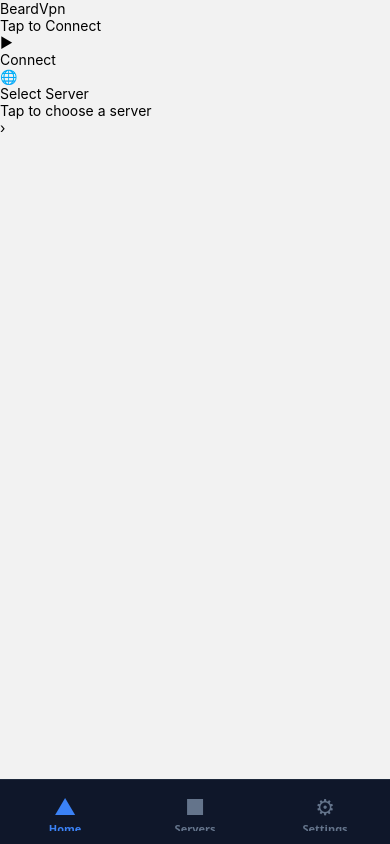
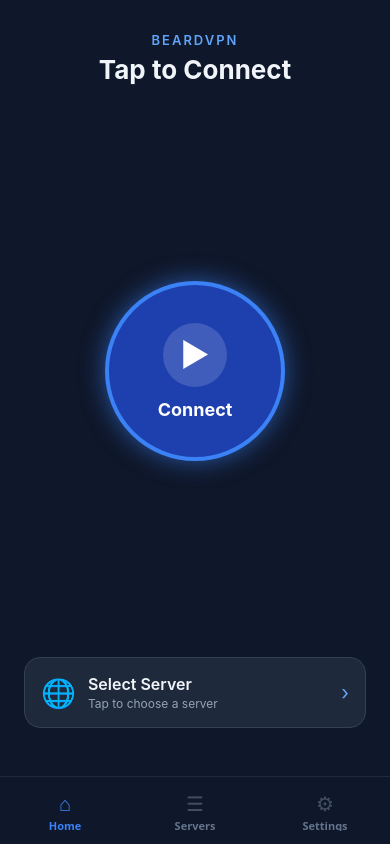
Before and after one commit to damilarealao/BeardVpn, a React Native app: screen / in a window 390 px wide. Built offline with nearby package versions, Linux system fonts and the light colour scheme; no server answers.

Commit message:
fix: NativeWind styling, SafeAreaProvider, full UI redesign, test pipeline

```diff
--- a/src/components/ConnectButton.tsx
+++ b/src/components/ConnectButton.tsx
@@ -1,5 +1,5 @@
-import React from 'react';
-import { View, Text, Pressable } from 'react-native';
+import React, { useEffect, useRef } from 'react';
+import { View, Text, Pressable, Animated } from 'react-native';
 import { VPNStatus } from '../types';
 
 interface ConnectButtonProps {
@@ -11,30 +11,28 @@
 export function ConnectButton({ status, onConnect, onDisconnect }: ConnectButtonProps) {
   const isConnected = status === 'connected';
   const isConnecting = status === 'connecting' || status === 'disconnecting';
-  const isTransitioning = status === 'disconnecting';
+  const pulseAnim = useRef(new Animated.Value(1)).current;
 
-  const bgColor = isConnected
-    ? 'bg-connected'
-    : isConnecting
-    ? 'bg-yellow-500'
-    : 'bg-vpn-800';
+  useEffect(() => {
+    if (isConnected) {
+      const pulse = Animated.loop(
+        Animated.sequence([
+          Animated.timing(pulseAnim, { toValue: 1.08, duration: 1500, useNativeDriver: true }),
+          Animated.timing(pulseAnim, { toValue: 1, duration: 1500, useNativeDriver: true }),
+        ])
+      );
+      pulse.start();
+      return () => pulse.stop();
+    } else {
+      pulseAnim.setValue(1);
+    }
+  }, [isConnected]);
 
-  const borderColor = isConnected
-    ? 'border-connected/50'
-    : isConnecting
-    ? 'border-yellow-500/50'
-    : 'border-vpn-600/50';
-
-  const label = isConnected
-    ? 'Connected'
-    : isTransitioning
-    ? 'Disconnecting...'
-    : isConnecting
-    ? 'Connecting...'
-    : 'Connect';
+  const bgColor = isConnected ? '#22c55e' : isConnecting ? '#eab308' : '#1e40af';
+  const glowColor = isConnected ? 'rgba(34,197,94,0.4)' : 'rgba(59,130,246,0.3)';
 
   const handlePress = () => {
-    if (isConnected || isTransitioning) {
+    if (isConnected) {
       onDisconnect();
     } else if (!isConnecting) {
       onConnect();
@@ -42,46 +40,61 @@
   };
 
   return (
-    <View className="items-center justify-center">
+    <View style={{ alignItems: 'center', justifyContent: 'center' }}>
+      <Animated.View style={{ transform: [{ scale: pulseAnim }] }}>
         <Pressable
           onPress={handlePress}
           disabled={isConnecting}
-        className={`w-44 h-44 rounded-full items-center justify-center border-4 ${bgColor} ${borderColor}`}
           style={({ pressed }) => ({
-          opacity: pressed ? 0.85 : 1,
+            width: 180,
+            height: 180,
+            borderRadius: 90,
+            alignItems: 'center',
+            justifyContent: 'center',
+            backgroundColor: bgColor,
+            borderWidth: 4,
+            borderColor: isConnected ? '#4ade80' : '#3b82f6',
             shadowColor: isConnected ? '#22c55e' : '#3b82f6',
             shadowOffset: { width: 0, height: 0 },
-          shadowOpacity: isConnected ? 0.4 : 0.2,
-          shadowRadius: 20,
-          elevation: 10,
+            shadowOpacity: 0.6,
+            shadowRadius: 24,
+            elevation: 12,
+            opacity: pressed ? 0.85 : 1,
           })}
         >
-        <View className="items-center">
-          {isConnecting && (
-            <View
-              className="w-16 h-16 rounded-full border-4 border-yellow-300 border-t-transparent mb-2"
-              style={{
-                transform: [{ rotate: '0deg' }],
-              }}
-            />
+          <View style={{
+            width: 64,
+            height: 64,
+            borderRadius: 32,
+            backgroundColor: 'rgba(255,255,255,0.15)',
+            alignItems: 'center',
+            justifyContent: 'center',
+          }}>
+            {isConnecting ? (
+              <View style={{
+                width: 40,
+                height: 40,
+                borderRadius: 20,
+                borderWidth: 4,
+                borderColor: '#ffffff',
+                borderTopColor: 'transparent',
+              }} />
+            ) : (
+              <Text style={{ fontSize: 32, color: '#ffffff' }}>
+                {isConnected ? '\u25A0' : '\u25B6'}
+              </Text>
             )}
-          {!isConnecting && (
-            <View
-              className={`w-16 h-16 rounded-full items-center justify-center mb-2 ${
-                isConnected ? 'bg-white/20' : 'bg-white/10'
-              }`}
-            >
-              <Text className="text-3xl">{isConnected ? '\u{25A0}' : '\u{25B6}'}</Text>
           </View>
-          )}
-          <Text className="text-white font-bold text-lg">{label}</Text>
-        </View>
+          <Text style={{ color: '#ffffff', fontWeight: 'bold', fontSize: 18, marginTop: 12 }}>
+            {isConnected ? 'Connected' : isConnecting ? 'Connecting...' : 'Connect'}
+          </Text>
         </Pressable>
+      </Animated.View>
 
       {isConnected && (
-        <View className="mt-4 items-center">
-          <View className="w-2 h-2 rounded-full bg-connected mb-1" />
-          <Text className="text-connected text-sm font-medium">Secure connection active</Text>
+        <View style={{ marginTop: 16, alignItems: 'center' }}>
+          <View style={{ width: 8, height: 8, borderRadius: 4, backgroundColor: '#22c55e', marginBottom: 4 }} />
+          <Text style={{ color: '#4ade80', fontSize: 13, fontWeight: '600' }}>Secure connection active</Text>
         </View>
       )}
     </View>
--- a/src/components/ServerCard.tsx
+++ b/src/components/ServerCard.tsx
@@ -14,54 +14,57 @@
   const flag = COUNTRY_FLAGS[server.countryShort] || '\u{1F310}';
   const speedMbps = (server.speed * 8) / (1024 * 1024);
 
-  const speedColor =
-    speedMbps >= 100 ? 'text-connected' : speedMbps >= 10 ? 'text-yellow-400' : 'text-red-400';
-
-  const pingColor =
-    server.ping < 50 ? 'text-connected' : server.ping < 150 ? 'text-yellow-400' : 'text-red-400';
+  const speedColor = speedMbps >= 100 ? '#4ade80' : speedMbps >= 10 ? '#facc15' : '#f87171';
+  const pingColor = server.ping < 50 ? '#4ade80' : server.ping < 150 ? '#facc15' : '#f87171';
 
   return (
     <Pressable
       onPress={() => onSelect(server)}
-      className={`flex-row items-center p-4 mx-4 mb-2 rounded-xl border ${
-        isSelected
-          ? 'bg-vpn-800/80 border-vpn-500'
-          : 'bg-vpn-900/50 border-vpn-800/50'
-      }`}
-      style={({ pressed }) => ({ opacity: pressed ? 0.8 : 1 })}
+      style={({ pressed }) => ({
+        flexDirection: 'row',
+        alignItems: 'center',
+        paddingHorizontal: 16,
+        paddingVertical: 14,
+        marginHorizontal: 16,
+        marginBottom: 6,
+        borderRadius: 14,
+        borderWidth: 1,
+        backgroundColor: isSelected ? 'rgba(30,64,175,0.4)' : '#1e293b',
+        borderColor: isSelected ? '#3b82f6' : '#334155',
+        opacity: pressed ? 0.8 : 1,
+      })}
     >
-      <Text className="text-2xl mr-3">{flag}</Text>
+      <Text style={{ fontSize: 28, marginRight: 12 }}>{flag}</Text>
 
-      <View className="flex-1">
-        <View className="flex-row items-center">
-          <Text className="text-white font-semibold text-base">{server.countryLong}</Text>
-          {server.isFree && (
-            <View className="ml-2 px-2 py-0.5 rounded-full bg-connected/20">
-              <Text className="text-connected text-xs font-bold">FREE</Text>
+      <View style={{ flex: 1 }}>
+        <View style={{ flexDirection: 'row', alignItems: 'center' }}>
+          <Text style={{ color: '#f1f5f9', fontSize: 16, fontWeight: '600' }}>{server.countryLong}</Text>
+          {server.isFree ? (
+            <View style={{ marginLeft: 8, backgroundColor: 'rgba(34,197,94,0.15)', paddingHorizontal: 8, paddingVertical: 2, borderRadius: 8 }}>
+              <Text style={{ color: '#4ade80', fontSize: 11, fontWeight: '700' }}>FREE</Text>
             </View>
-          )}
-          {!server.isFree && (
-            <View className="ml-2 px-2 py-0.5 rounded-full bg-vpn-500/20">
-              <Text className="text-vpn-300 text-xs font-bold">PRO</Text>
+          ) : (
+            <View style={{ marginLeft: 8, backgroundColor: 'rgba(139,92,246,0.15)', paddingHorizontal: 8, paddingVertical: 2, borderRadius: 8 }}>
+              <Text style={{ color: '#a78bfa', fontSize: 11, fontWeight: '700' }}>PRO</Text>
             </View>
           )}
         </View>
-        <Text className="text-gray-400 text-xs mt-1">
-          {server.hostName} &bull; {server.operator || 'Unknown'}
+        <Text style={{ color: '#64748b', fontSize: 12, marginTop: 3 }}>
+          {server.hostName} \u2022 {server.operator || 'Unknown'}
         </Text>
       </View>
 
-      <View className="items-end">
-        <Text className={`text-sm font-mono ${speedColor}`}>
+      <View style={{ alignItems: 'flex-end' }}>
+        <Text style={{ fontSize: 13, fontWeight: '600', color: speedColor, fontFamily: 'monospace' }}>
           {formatSpeed(server.speed)}
         </Text>
-        <Text className={`text-xs font-mono ${pingColor}`}>
+        <Text style={{ fontSize: 11, color: pingColor, fontFamily: 'monospace', marginTop: 2 }}>
           {formatPing(server.ping)}
         </Text>
       </View>
 
       {isSelected && (
-        <View className="ml-3 w-3 h-3 rounded-full bg-vpn-500" />
+        <View style={{ marginLeft: 12, width: 8, height: 8, borderRadius: 4, backgroundColor: '#3b82f6' }} />
       )}
     </Pressable>
   );
--- a/src/navigation/AppNavigator.tsx
+++ b/src/navigation/AppNavigator.tsx
@@ -1,7 +1,8 @@
 import React from 'react';
+import { View, Text, Platform } from 'react-native';
 import { NavigationContainer } from '@react-navigation/native';
 import { createBottomTabNavigator } from '@react-navigation/bottom-tabs';
-import { Text } from 'react-native';
+import { useSafeAreaInsets } from 'react-native-safe-area-context';
 import { HomeScreen } from '../screens/HomeScreen';
 import { ServerListScreen } from '../screens/ServerListScreen';
 import { SettingsScreen } from '../screens/SettingsScreen';
@@ -23,6 +24,21 @@
   onDNSSet: (dns: string) => void;
 }
 
+function TabIcon({ name, color, focused }: { name: string; color: string; focused: boolean }) {
+  const icons: Record<string, string> = {
+    Home: '\u2302',
+    Servers: '\u2630',
+    Settings: '\u2699',
+  };
+  return (
+    <View style={{ alignItems: 'center', justifyContent: 'center' }}>
+      <Text style={{ fontSize: 20, color, opacity: focused ? 1 : 0.6 }}>
+        {icons[name] || '\u25CF'}
+      </Text>
+    </View>
+  );
+}
+
 export function AppNavigator({
   connection,
   servers,
@@ -36,6 +52,9 @@
   dns,
   onDNSSet,
 }: AppNavigatorProps) {
+  const insets = useSafeAreaInsets();
+  const bottomPad = Math.max(insets.bottom, 8);
+
   return (
     <NavigationContainer>
       <Tab.Navigator
@@ -44,9 +63,10 @@
           tabBarStyle: {
             backgroundColor: '#0f172a',
             borderTopColor: '#1e293b',
-            paddingBottom: 8,
+            borderTopWidth: 1,
+            paddingBottom: bottomPad,
             paddingTop: 8,
-            height: 65,
+            height: 60 + bottomPad,
           },
           tabBarActiveTintColor: '#3b82f6',
           tabBarInactiveTintColor: '#64748b',
@@ -59,8 +79,8 @@
         <Tab.Screen
           name="Home"
           options={{
-            tabBarIcon: ({ color }) => (
-              <Text style={{ fontSize: 22, color }}>{'\u{25B2}'}</Text>
+            tabBarIcon: ({ color, focused }) => (
+              <TabIcon name="Home" color={color} focused={focused} />
             ),
           }}
         >
@@ -78,8 +98,8 @@
         <Tab.Screen
           name="Servers"
           options={{
-            tabBarIcon: ({ color }) => (
-              <Text style={{ fontSize: 22, color }}>{'\u{25A0}'}</Text>
+            tabBarIcon: ({ color, focused }) => (
+              <TabIcon name="Servers" color={color} focused={focused} />
             ),
           }}
         >
@@ -98,8 +118,8 @@
         <Tab.Screen
           name="Settings"
           options={{
-            tabBarIcon: ({ color }) => (
-              <Text style={{ fontSize: 22, color }}>{'\u{2699}'}</Text>
+            tabBarIcon: ({ color, focused }) => (
+              <TabIcon name="Settings" color={color} focused={focused} />
             ),
           }}
         >
--- a/src/screens/HomeScreen.tsx
+++ b/src/screens/HomeScreen.tsx
@@ -1,5 +1,5 @@
 import React from 'react';
-import { View, Text, ScrollView, ActivityIndicator, Pressable } from 'react-native';
+import { View, Text, ScrollView, Pressable } from 'react-native';
 import { StatusBar } from 'expo-status-bar';
 import { useSafeAreaInsets } from 'react-native-safe-area-context';
 import { ConnectButton } from '../components/ConnectButton';
@@ -26,6 +26,8 @@
 }: HomeScreenProps) {
   const insets = useSafeAreaInsets();
   const flag = selectedServer ? COUNTRY_FLAGS[selectedServer.countryShort] || '\u{1F310}' : '\u{1F310}';
+  const isConnected = connection.status === 'connected';
+  const isConnecting = connection.status === 'connecting' || connection.status === 'disconnecting';
 
   const handleConnect = () => {
     if (selectedServer) {
@@ -35,25 +37,23 @@
   };
 
   return (
-    <View className="flex-1 bg-vpn-950" style={{ paddingTop: insets.top }}>
+    <View style={{ flex: 1, backgroundColor: '#0f172a' }}>
       <StatusBar style="light" />
       <ScrollView
-        contentContainerStyle={{ flexGrow: 1 }}
+        contentContainerStyle={{ flexGrow: 1, paddingBottom: insets.bottom + 16 }}
         keyboardShouldPersistTaps="handled"
       >
-        <View className="flex-1 items-center justify-between py-8 px-6">
-          <View className="items-center">
-            <Text className="text-vpn-300 text-sm font-medium tracking-wider uppercase">
+        <View style={{ flex: 1, alignItems: 'center', justifyContent: 'space-between', paddingVertical: 32, paddingHorizontal: 24 }}>
+          <View style={{ alignItems: 'center' }}>
+            <Text style={{ color: '#60a5fa', fontSize: 13, fontWeight: '600', letterSpacing: 2, textTransform: 'uppercase' }}>
               BeardVpn
             </Text>
-            <Text className="text-white text-2xl font-bold mt-1">
-              {connection.status === 'connected'
-                ? 'Protected'
-                : 'Tap to Connect'}
+            <Text style={{ color: '#f1f5f9', fontSize: 26, fontWeight: 'bold', marginTop: 6 }}>
+              {isConnected ? 'Protected' : isConnecting ? 'Connecting...' : 'Tap to Connect'}
             </Text>
           </View>
 
-          <View className="items-center my-8">
+          <View style={{ alignItems: 'center', marginVertical: 32 }}>
             <ConnectButton
               status={connection.status}
               onConnect={handleConnect}
@@ -61,17 +61,17 @@
             />
           </View>
 
-          {connection.status === 'connected' && connection.bytesIn > 0 && (
-            <View className="flex-row gap-8 mb-6">
-              <View className="items-center">
-                <Text className="text-gray-400 text-xs">↓ Download</Text>
-                <Text className="text-white font-mono text-sm">
+          {isConnected && connection.bytesIn > 0 && (
+            <View style={{ flexDirection: 'row', gap: 48, marginBottom: 24 }}>
+              <View style={{ alignItems: 'center' }}>
+                <Text style={{ color: '#94a3b8', fontSize: 11, fontWeight: '500' }}>{'\u2193'} Download</Text>
+                <Text style={{ color: '#e2e8f0', fontSize: 14, fontWeight: '600', fontFamily: 'monospace', marginTop: 2 }}>
                   {formatSpeed(connection.bytesIn)}
                 </Text>
               </View>
-              <View className="items-center">
-                <Text className="text-gray-400 text-xs">↑ Upload</Text>
-                <Text className="text-white font-mono text-sm">
+              <View style={{ alignItems: 'center' }}>
+                <Text style={{ color: '#94a3b8', fontSize: 11, fontWeight: '500' }}>{'\u2191'} Upload</Text>
+                <Text style={{ color: '#e2e8f0', fontSize: 14, fontWeight: '600', fontFamily: 'monospace', marginTop: 2 }}>
                   {formatSpeed(connection.bytesOut)}
                 </Text>
               </View>
@@ -80,26 +80,43 @@
 
           <Pressable
             onPress={onServerListPress}
-            className="w-full bg-vpn-900/60 border border-vpn-800/50 rounded-2xl p-4 flex-row items-center"
-            style={({ pressed }) => ({ opacity: pressed ? 0.8 : 1 })}
+            style={({ pressed }) => ({
+              width: '100%',
+              backgroundColor: '#1e293b',
+              borderWidth: 1,
+              borderColor: '#334155',
+              borderRadius: 16,
+              padding: 16,
+              flexDirection: 'row',
+              alignItems: 'center',
+              opacity: pressed ? 0.8 : 1,
+            })}
           >
-            <Text className="text-2xl mr-3">{flag}</Text>
-            <View className="flex-1">
-              <Text className="text-white font-medium">
+            <Text style={{ fontSize: 28, marginRight: 12 }}>{flag}</Text>
+            <View style={{ flex: 1 }}>
+              <Text style={{ color: '#f1f5f9', fontSize: 16, fontWeight: '600' }}>
                 {selectedServer ? selectedServer.countryLong : 'Select Server'}
               </Text>
-              <Text className="text-gray-400 text-xs">
+              <Text style={{ color: '#94a3b8', fontSize: 12, marginTop: 2 }}>
                 {selectedServer
-                  ? `${selectedServer.hostName} • ${formatSpeed(selectedServer.speed)}`
+                  ? `${selectedServer.hostName} \u2022 ${formatSpeed(selectedServer.speed)}`
                   : 'Tap to choose a server'}
               </Text>
             </View>
-            <Text className="text-vpn-400 text-lg">{'\u203A'}</Text>
+            <Text style={{ color: '#60a5fa', fontSize: 20 }}>{'\u203A'}</Text>
           </Pressable>
 
           {connection.status === 'error' && (
-            <View className="w-full bg-red-900/30 border border-red-800/50 rounded-xl p-3 mt-3">
-              <Text className="text-red-400 text-sm text-center">
+            <View style={{
+              width: '100%',
+              backgroundColor: 'rgba(127,29,29,0.3)',
+              borderWidth: 1,
+              borderColor: 'rgba(185,28,28,0.5)',
+              borderRadius: 12,
+              padding: 12,
+              marginTop: 12,
+            }}>
+              <Text style={{ color: '#f87171', fontSize: 14, textAlign: 'center' }}>
                 Connection failed. Try a different server.
               </Text>
             </View>
--- a/src/screens/ServerListScreen.tsx
+++ b/src/screens/ServerListScreen.tsx
@@ -68,29 +68,40 @@
     onGoBack();
   };
 
+  const freeCount = servers.filter((s) => s.isFree).length;
+
   return (
-    <View className="flex-1 bg-vpn-950" style={{ paddingTop: insets.top }}>
-      <View className="flex-row items-center px-4 py-3">
-        <Pressable onPress={onGoBack} className="mr-3 p-2">
-          <Text className="text-vpn-400 text-xl">{'\u2039'}</Text>
+    <View style={{ flex: 1, backgroundColor: '#0f172a', paddingTop: insets.top }}>
+      <View style={{ flexDirection: 'row', alignItems: 'center', paddingHorizontal: 16, paddingVertical: 12 }}>
+        <Pressable onPress={onGoBack} style={{ marginRight: 12, padding: 8 }}>
+          <Text style={{ color: '#60a5fa', fontSize: 24 }}>{'\u2039'}</Text>
         </Pressable>
-        <Text className="text-white text-xl font-bold flex-1">Servers</Text>
-        <Text className="text-gray-400 text-sm">
-          {servers.filter((s) => s.isFree).length} free
-        </Text>
+        <Text style={{ color: '#f1f5f9', fontSize: 22, fontWeight: 'bold', flex: 1 }}>Servers</Text>
+        <View style={{ backgroundColor: '#1e293b', paddingHorizontal: 10, paddingVertical: 4, borderRadius: 12 }}>
+          <Text style={{ color: '#4ade80', fontSize: 13, fontWeight: '600' }}>{freeCount} free</Text>
+        </View>
       </View>
 
-      <View className="px-4 mb-3">
+      <View style={{ paddingHorizontal: 16, marginBottom: 12 }}>
         <TextInput
           value={search}
           onChangeText={setSearch}
           placeholder="Search servers..."
-          placeholderTextColor="#64748b"
-          className="bg-vpn-900/60 border border-vpn-800/50 rounded-xl px-4 py-3 text-white"
+          placeholderTextColor='#475569'
+          style={{
+            backgroundColor: '#1e293b',
+            borderWidth: 1,
+            borderColor: '#334155',
+            borderRadius: 12,
+            paddingHorizontal: 16,
+            paddingVertical: 12,
+            color: '#f1f5f9',
+            fontSize: 15,
+          }}
         />
       </View>
 
-      <View className="mb-3">
+      <View style={{ marginBottom: 8 }}>
         <FlatList
           horizontal
           showsHorizontalScrollIndicator={false}
@@ -103,13 +114,17 @@
             return (
               <Pressable
                 onPress={() => setSelectedCountry(item)}
-                className={`mr-2 px-3 py-1.5 rounded-full border ${
-                  isSelected
-                    ? 'bg-vpn-600 border-vpn-500'
-                    : 'bg-vpn-900/40 border-vpn-800/30'
-                }`}
+                style={{
+                  marginRight: 8,
+                  paddingHorizontal: 12,
+                  paddingVertical: 6,
+                  borderRadius: 20,
+                  borderWidth: 1,
+                  backgroundColor: isSelected ? '#2563eb' : '#1e293b',
+                  borderColor: isSelected ? '#3b82f6' : '#334155',
+                }}
               >
-                <Text className={`text-sm ${isSelected ? 'text-white' : 'text-gray-400'}`}>
+                <Text style={{ fontSize: 13, color: isSelected ? '#ffffff' : '#94a3b8', fontWeight: isSelected ? '600' : '400' }}>
                   {flag ? `${flag} ` : ''}{item || 'All'}
                 </Text>
               </Pressable>
@@ -119,15 +134,15 @@
       </View>
 
       {isLoading && !refreshing ? (
-        <View className="flex-1 items-center justify-center">
+        <View style={{ flex: 1, alignItems: 'center', justifyContent: 'center' }}>
           <ActivityIndicator size="large" color="#3b82f6" />
-          <Text className="text-gray-400 mt-3">Loading servers...</Text>
+          <Text style={{ color: '#94a3b8', marginTop: 12 }}>Loading servers...</Text>
         </View>
       ) : (
         <FlatList
           data={filteredServers}
           keyExtractor={(item) => item.ip}
-          contentContainerStyle={{ paddingBottom: 40 }}
+          contentContainerStyle={{ paddingBottom: insets.bottom + 20 }}
           refreshControl={
             <RefreshControl
               refreshing={refreshing}
@@ -136,8 +151,8 @@
             />
           }
           ListEmptyComponent={
-            <View className="items-center py-12">
-              <Text className="text-gray-400">No servers found</Text>
+            <View style={{ alignItems: 'center', paddingVertical: 48 }}>
+              <Text style={{ color: '#64748b', fontSize: 15 }}>No servers found</Text>
             </View>
           }
           renderItem={({ item }) => (
```
Also changed, not shown: App.tsx (+6 -2 lines), src/screens/SettingsScreen.tsx (+42 -35 lines), 1 other file (tests, documents, lock files or other folders). Lines whose indentation alone changed are shown as unchanged.
